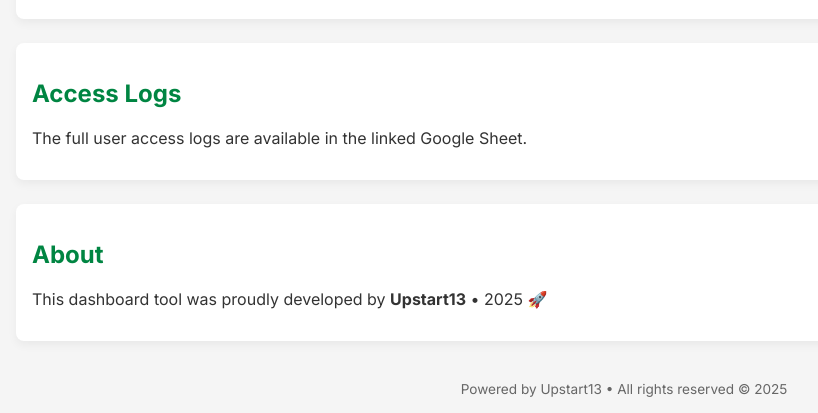
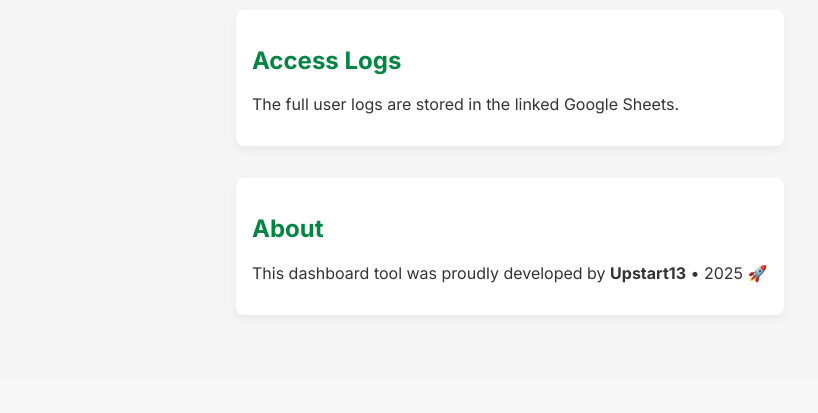
Before and after one commit to RafaelaRabelo/flask-gladney-dashboard, a Flask app: template templates/dashboard.html in a window 1280 px wide. Shown: the part 1576-1989 px from the top of the page, without its empty margins (16-834 px from the left). After the commit the page ends 1859 px from the top, so only its background shows below. Run offline with Flask 3, Linux system fonts and the light colour scheme; the template is opened without the code that fills it, so the values that code supplies are empty.

Commit message:
Update dashboard.html

```diff
--- a/templates/dashboard.html
+++ b/templates/dashboard.html
@@ -18,23 +18,56 @@
             font-family: 'Inter', sans-serif;
             background-color: var(--light-gray);
             color: var(--dark-gray);
+            display: flex;
         }
 
+        /* Sidebar */
+        .sidebar {
+            width: 220px;
+            background-color: var(--white);
+            height: 100vh;
+            position: fixed;
+            top: 0;
+            left: 0;
+            border-right: 1px solid #ddd;
+            padding-top: 1rem;
+        }
+
+        .sidebar a {
+            display: block;
+            padding: 0.75rem 1rem;
+            text-decoration: none;
+            color: var(--dark-gray);
+            font-weight: 600;
+            transition: 0.2s;
+        }
+
+        .sidebar a:hover {
+            background-color: var(--light-green);
+            color: var(--primary-green);
+        }
+
+        /* Header */
         .header {
+            margin-left: 220px;
             background-color: var(--white);
-            border-bottom: 3px solid var(--primary-green);
+            border-bottom: 2px solid var(--primary-green);
             padding: 1rem 2rem;
             display: flex;
             justify-content: space-between;
             align-items: center;
+            position: fixed;
+            width: calc(100% - 220px);
+            top: 0;
+            z-index: 10;
         }
 
-        .header .user-info {
+        .user-info {
             display: flex;
             align-items: center;
         }
 
-        .profile-pic {
+        .user-info img {
             height: 40px;
             width: 40px;
             border-radius: 50%;
@@ -47,40 +80,25 @@
             padding: 0.5rem 1rem;
             border-radius: 6px;
             text-decoration: none;
-            font-weight: bold;
+            font-weight: 600;
         }
 
         .logout-btn:hover {
             background-color: #006C34;
         }
 
-        .menu {
-            display: flex;
-            gap: 1rem;
-            padding: 0.8rem 2rem;
-            background-color: var(--white);
-            border-bottom: 1px solid #ddd;
+        /* Content */
+        .content {
+            margin-left: 220px;
+            margin-top: 80px;
+            padding: 2rem;
         }
 
-        .menu a {
-            text-decoration: none;
-            color: var(--dark-gray);
-            padding: 0.5rem 1rem;
-            border-radius: 6px;
-            transition: 0.2s;
-            font-weight: 600;
-        }
-
-        .menu a:hover {
-            background-color: var(--light-green);
-            color: var(--primary-green);
-        }
-
-        .content section {
+        .card {
             background-color: var(--white);
-            margin: 1.5rem 2rem;
             border-radius: 8px;
             box-shadow: 0 4px 10px rgba(0,0,0,0.05);
+            margin-bottom: 2rem;
             padding: 1rem;
         }
 
@@ -91,19 +109,25 @@
             border-radius: 6px;
         }
 
-        footer {
-            text-align: center;
-            padding: 1rem;
-            font-size: 0.85rem;
-            color: #666;
+        h2 {
+            color: var(--primary-green);
         }
     </style>
 </head>
 <body>
 
+    <!-- Sidebar -->
+    <aside class="sidebar">
+        <a href="#mother" onclick="trackClick('Mother Dashboard')">Mother Dashboard</a>
+        <a href="#business" onclick="trackClick('Business Dashboard')">Business Performance</a>
+        <a href="#logs" onclick="trackClick('Access Logs')">Access Logs</a>
+        <a href="#about" onclick="trackClick('About')">About</a>
+    </aside>
+
+    <!-- Header -->
     <header class="header">
         <div class="user-info">
-            <img src="{{ user.picture }}" alt="Profile Picture" class="profile-pic">
+            <img src="{{ user.picture }}" alt="User">
             <div>
                 <strong>{{ user.name }}</strong><br>
                 <small>{{ user.email }}</small>
@@ -112,38 +136,28 @@
         <a href="/logout" class="logout-btn">Logout</a>
     </header>
 
-    <nav class="menu">
-        <a href="#mother" onclick="trackClick('Mother Dashboard')">Expectant Mother Dashboard</a>
-        <a href="#business" onclick="trackClick('Business Dashboard')">Business Performance</a>
-        <a href="#logs" onclick="trackClick('User Logs')">Access Logs</a>
-        <a href="#about" onclick="trackClick('About')">About</a>
-    </nav>
-
+    <!-- Main Content -->
     <main class="content">
-        <section id="mother">
-            <h2 style="color: var(--primary-green);">Expectant Mother Dashboard</h2>
+        <section id="mother" class="card">
+            <h2>Expectant Mother Dashboard</h2>
             <iframe src="https://lookerstudio.google.com/embed/reporting/018fe7d3-8e30-4a70-86e9-ac5b71bdb662/page/p_iv91iy4nsd"></iframe>
         </section>
 
-        <section id="business">
-            <h2 style="color: var(--primary-green);">Business Performance</h2>
+        <section id="business" class="card">
+            <h2>Business Performance</h2>
             <iframe src="https://lookerstudio.google.com/embed/reporting/704ba1ac-c624-464f-a9f5-4f0f7ecadbfc/page/p_0cruxnlesd"></iframe>
         </section>
 
-        <section id="logs">
-            <h2 style="color: var(--primary-green);">Access Logs</h2>
-            <p>The full user access logs are available in the linked Google Sheet.</p>
+        <section id="logs" class="card">
+            <h2>Access Logs</h2>
+            <p>The full user logs are stored in the linked Google Sheets.</p>
         </section>
 
-        <section id="about">
-            <h2 style="color: var(--primary-green);">About</h2>
+        <section id="about" class="card">
+            <h2>About</h2>
             <p>This dashboard tool was proudly developed by <strong>Upstart13</strong> • 2025 🚀</p>
         </section>
     </main>
-
-    <footer>
-        Powered by Upstart13 • All rights reserved © 2025
-    </footer>
 
     <script>
         function trackClick(action) {
```
